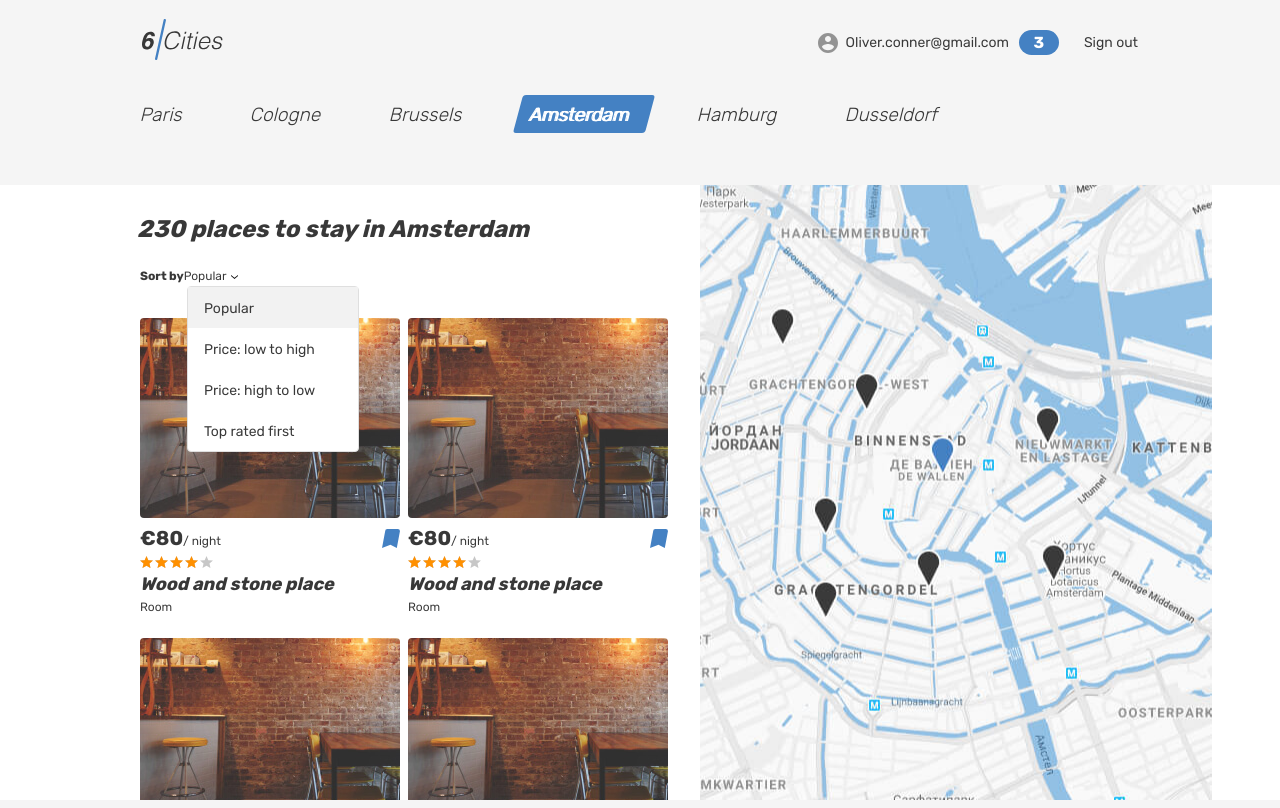
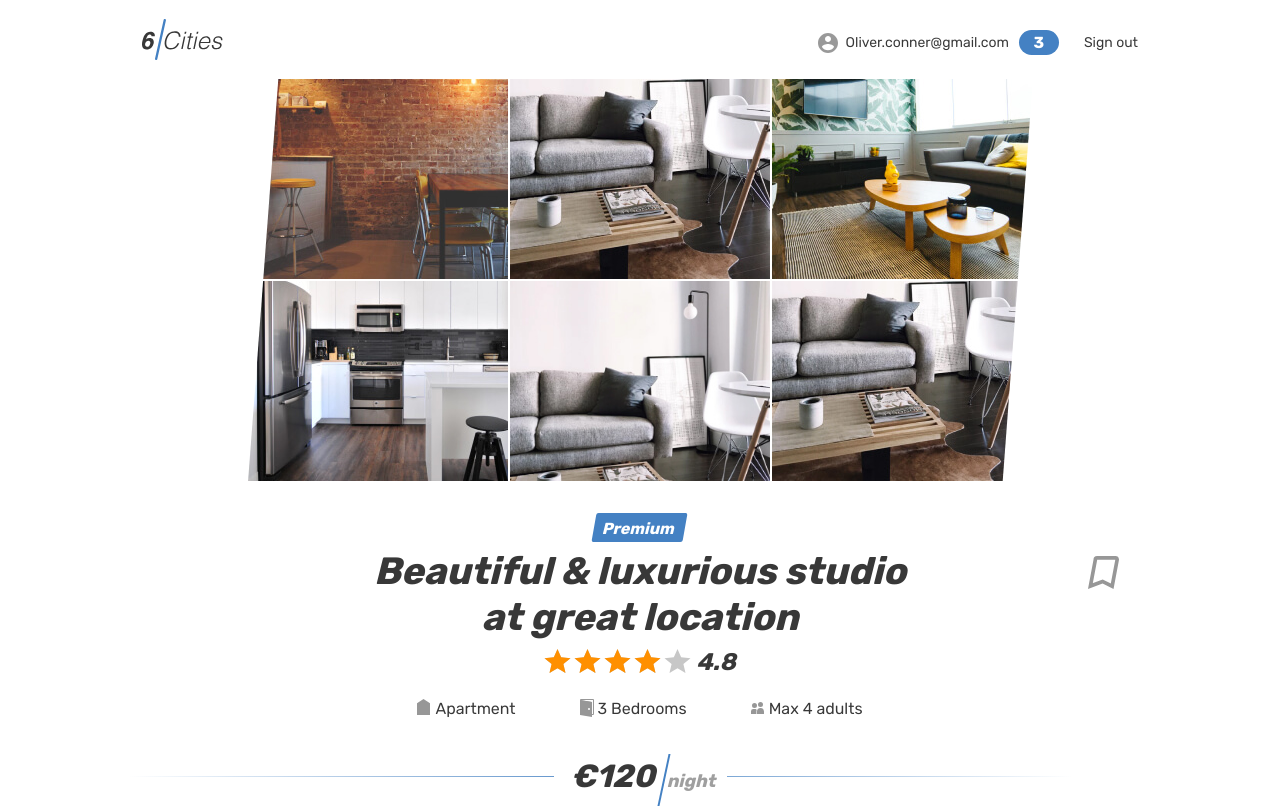
Before and after one commit to Daniil888-m/2053167-six-cities-angular, an Angular app: page /offer/6af6f711-c28d-4121-82cd-e0b462a27f00 in a window 1280 px wide. Before the commit this address led to /. Shown: the top 808 px of the page. Built offline with nearby package versions, Linux system fonts and the light colour scheme.

Commit message:
Добавлены роуты для всех страниц

```diff
--- a/src/app/app.component.html
+++ b/src/app/app.component.html
@@ -1,2 +1 @@
-<app-main></app-main>
 <router-outlet></router-outlet>
--- a/src/app/app.routes.ts
+++ b/src/app/app.routes.ts
@@ -1,3 +1,29 @@
 import { Routes } from '@angular/router';
+import { MainComponent } from './pages/main/main.component';
+import { LoginComponent } from './pages/login/login.component';
+import { FavoritesComponent } from './pages/favorites/favorites.component';
+import { OfferComponent } from './pages/offer/offer.component';
+import { NotFoundPageComponent } from './pages/not-found/not-found-page.component';
 
-export const routes: Routes = [];
+export const routes: Routes = [
+  {
+    path: '',
+    component: MainComponent,
+  },
+  {
+    path: 'login',
+    component: LoginComponent,
+  },
+  {
+    path: 'favorites',
+    component: FavoritesComponent,
+  },
+  {
+    path: 'offer/:id',
+    component: OfferComponent,
+  },
+  {
+    path: '**',
+    component: NotFoundPageComponent,
+  },
+];
```
